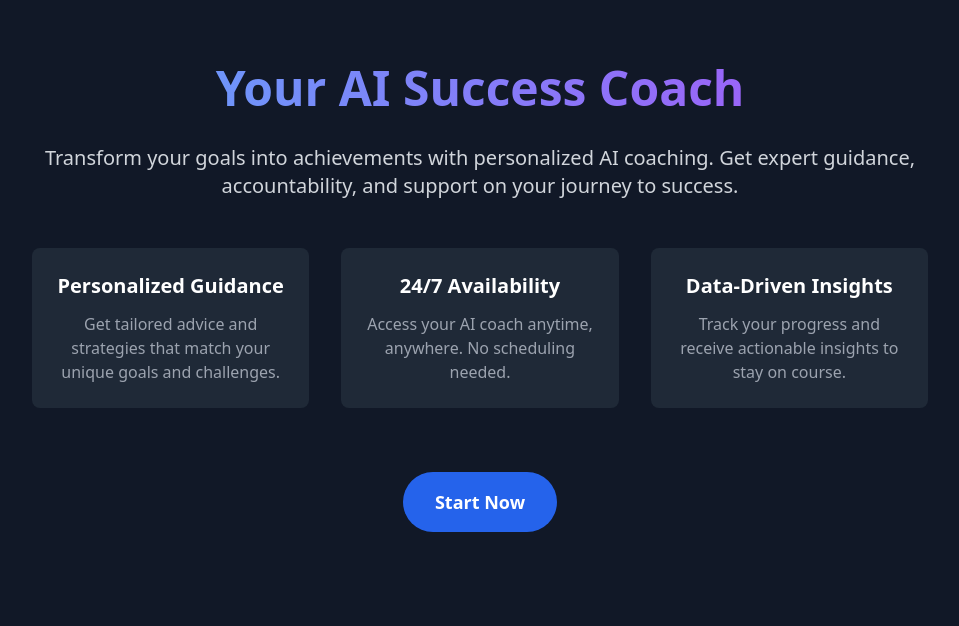
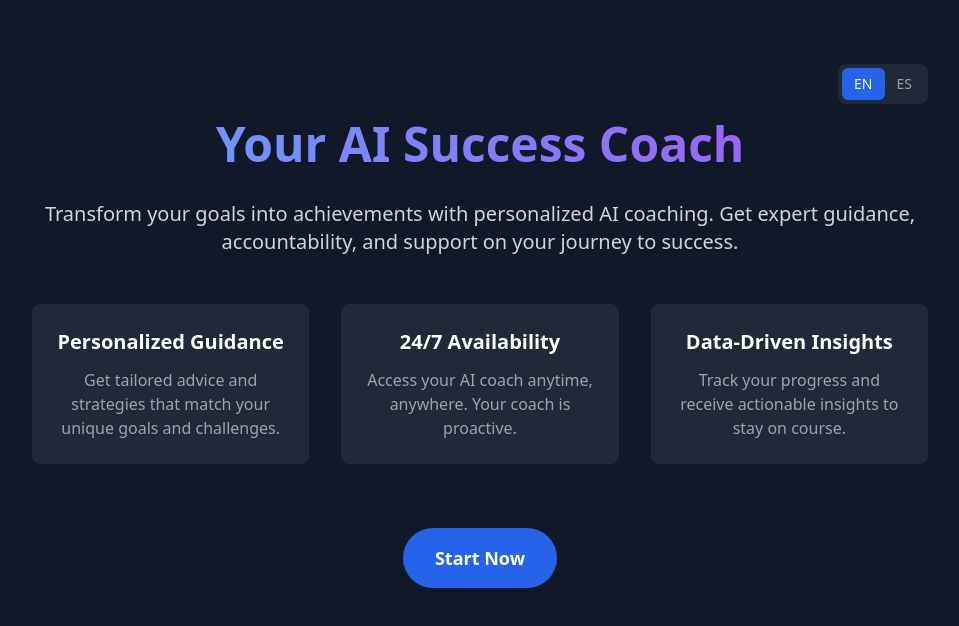
Before and after one commit to JCarlosR/ai-coach-react, a React (Vite) app: page / in a window 1280 px wide. Shown: the top 626 px of the page, without its empty margins (160-1119 px from the left). Built offline with nearby package versions, Linux system fonts and the light colour scheme; no server answers.

Commit message:
Add landing page with translations

```diff
--- a/src/App.tsx
+++ b/src/App.tsx
@@ -1,15 +1,18 @@
 import { BrowserRouter, Routes, Route } from "react-router-dom"
 import { LandingPage } from "./components/LandingPage"
 import { ChatPage } from "./components/ChatPage"
+import { LanguageProvider } from "./context/LanguageContext"
 
 function App() {
   return (
+    <LanguageProvider>
       <BrowserRouter>
         <Routes>
           <Route path="/" element={<LandingPage />} />
           <Route path="/chat" element={<ChatPage />} />
         </Routes>
       </BrowserRouter>
+    </LanguageProvider>
   )
 }
 
--- a/src/components/LandingPage.tsx
+++ b/src/components/LandingPage.tsx
@@ -1,34 +1,82 @@
 import { useNavigate } from 'react-router-dom'
+import { useLanguage } from '../context/LanguageContext'
+import { LanguageToggle } from './LanguageToggle'
+
+const translations = {
+  en: {
+    title: 'Your AI Success Coach',
+    subtitle: 'Transform your goals into achievements with personalized AI coaching. Get expert guidance, accountability, and support on your journey to success.',
+    features: {
+      guidance: {
+        title: 'Personalized Guidance',
+        description: 'Get tailored advice and strategies that match your unique goals and challenges.'
+      },
+      availability: {
+        title: '24/7 Availability',
+        description: 'Access your AI coach anytime, anywhere. Your coach is proactive.'
+      },
+      insights: {
+        title: 'Data-Driven Insights',
+        description: 'Track your progress and receive actionable insights to stay on course.'
+      }
+    },
+    startButton: 'Start Now'
+  },
+  es: {
+    title: 'Tu Coach de Éxito con IA',
+    subtitle: 'Transforma tus objetivos en logros con coaching personalizado de IA. Obtén orientación experta, responsabilidad y apoyo en tu camino al éxito.',
+    features: {
+      guidance: {
+        title: 'Orientación Personalizada',
+        description: 'Obtén consejos y estrategias adaptados a tus objetivos y desafíos únicos.'
+      },
+      availability: {
+        title: 'Disponibilidad 24/7',
+        description: 'Accede a tu coach de IA en cualquier momento y lugar. Tu coach es proactivo.'
+      },
+      insights: {
+        title: 'Análisis Basado en Datos',
+        description: 'Monitorea tu progreso y recibe recomendaciones para mantenerte en el camino correcto.'
+      }
+    },
+    startButton: 'Empieza Ahora'
+  }
+}
 
 export function LandingPage() {
   const navigate = useNavigate()
+  const { language } = useLanguage()
+  const t = translations[language]
 
   return (
     <div className="min-h-screen bg-gray-900 text-white">
       <div className="container mx-auto px-4 py-16">
         <div className="max-w-4xl mx-auto text-center">
+          <div className="flex justify-end mb-4">
+            <LanguageToggle />
+          </div>
+
           <h1 className="text-5xl font-bold mb-8 bg-gradient-to-r from-blue-400 to-purple-500 bg-clip-text text-transparent">
-            Your AI Success Coach
+            {t.title}
           </h1>
 
           <p className="text-xl mb-12 text-gray-300">
-            Transform your goals into achievements with personalized AI coaching.
-            Get expert guidance, accountability, and support on your journey to success.
+            {t.subtitle}
           </p>
 
           <div className="space-y-8 mb-16">
             <div className="grid md:grid-cols-3 gap-8">
               <div className="p-6 bg-gray-800 rounded-lg">
-                <h3 className="text-xl font-semibold mb-3">Personalized Guidance</h3>
-                <p className="text-gray-400">Get tailored advice and strategies that match your unique goals and challenges.</p>
+                <h3 className="text-xl font-semibold mb-3">{t.features.guidance.title}</h3>
+                <p className="text-gray-400">{t.features.guidance.description}</p>
               </div>
               <div className="p-6 bg-gray-800 rounded-lg">
-                <h3 className="text-xl font-semibold mb-3">24/7 Availability</h3>
-                <p className="text-gray-400">Access your AI coach anytime, anywhere. No scheduling needed.</p>
+                <h3 className="text-xl font-semibold mb-3">{t.features.availability.title}</h3>
+                <p className="text-gray-400">{t.features.availability.description}</p>
               </div>
               <div className="p-6 bg-gray-800 rounded-lg">
-                <h3 className="text-xl font-semibold mb-3">Data-Driven Insights</h3>
-                <p className="text-gray-400">Track your progress and receive actionable insights to stay on course.</p>
+                <h3 className="text-xl font-semibold mb-3">{t.features.insights.title}</h3>
+                <p className="text-gray-400">{t.features.insights.description}</p>
               </div>
             </div>
           </div>
@@ -37,7 +85,7 @@ export function LandingPage() {
             onClick={() => navigate('/chat')}
             className="px-8 py-4 text-lg font-semibold bg-blue-600 hover:bg-blue-700 rounded-full transition-colors duration-200"
           >
-            Start Now
+            {t.startButton}
           </button>
         </div>
       </div>
--- /dev/null
+++ b/src/components/LanguageToggle.tsx
@@ -0,0 +1,30 @@
+import { useLanguage } from '../context/LanguageContext'
+
+export function LanguageToggle() {
+  const { language, toggleLanguage } = useLanguage()
+
+  return (
+    <div className="inline-flex rounded-lg bg-gray-800 p-1">
+      <button
+        onClick={() => language !== 'en' && toggleLanguage()}
+        className={`px-3 py-1.5 text-sm font-medium rounded-md transition-colors duration-200 ${
+          language === 'en'
+            ? 'bg-blue-600 text-white'
+            : 'text-gray-400 hover:text-white'
+        }`}
+      >
+        EN
+      </button>
+      <button
+        onClick={() => language !== 'es' && toggleLanguage()}
+        className={`px-3 py-1.5 text-sm font-medium rounded-md transition-colors duration-200 ${
+          language === 'es'
+            ? 'bg-blue-600 text-white'
+            : 'text-gray-400 hover:text-white'
+        }`}
+      >
+        ES
+      </button>
+    </div>
+  )
+}
--- /dev/null
+++ b/src/context/LanguageContext.tsx
@@ -0,0 +1,32 @@
+import React, { createContext, useContext, useState, ReactNode } from 'react';
+
+type Language = 'en' | 'es';
+
+interface LanguageContextType {
+  language: Language;
+  toggleLanguage: () => void;
+}
+
+const LanguageContext = createContext<LanguageContextType | undefined>(undefined);
+
+export function LanguageProvider({ children }: { children: ReactNode }) {
+  const [language, setLanguage] = useState<Language>('en');
+
+  const toggleLanguage = () => {
+    setLanguage(prev => prev === 'en' ? 'es' : 'en');
+  };
+
+  return (
+    <LanguageContext.Provider value={{ language, toggleLanguage }}>
+      {children}
+    </LanguageContext.Provider>
+  );
+}
+
+export function useLanguage() {
+  const context = useContext(LanguageContext);
+  if (context === undefined) {
+    throw new Error('useLanguage must be used within a LanguageProvider');
+  }
+  return context;
+}
```
Lines whose indentation alone changed are shown as unchanged.
